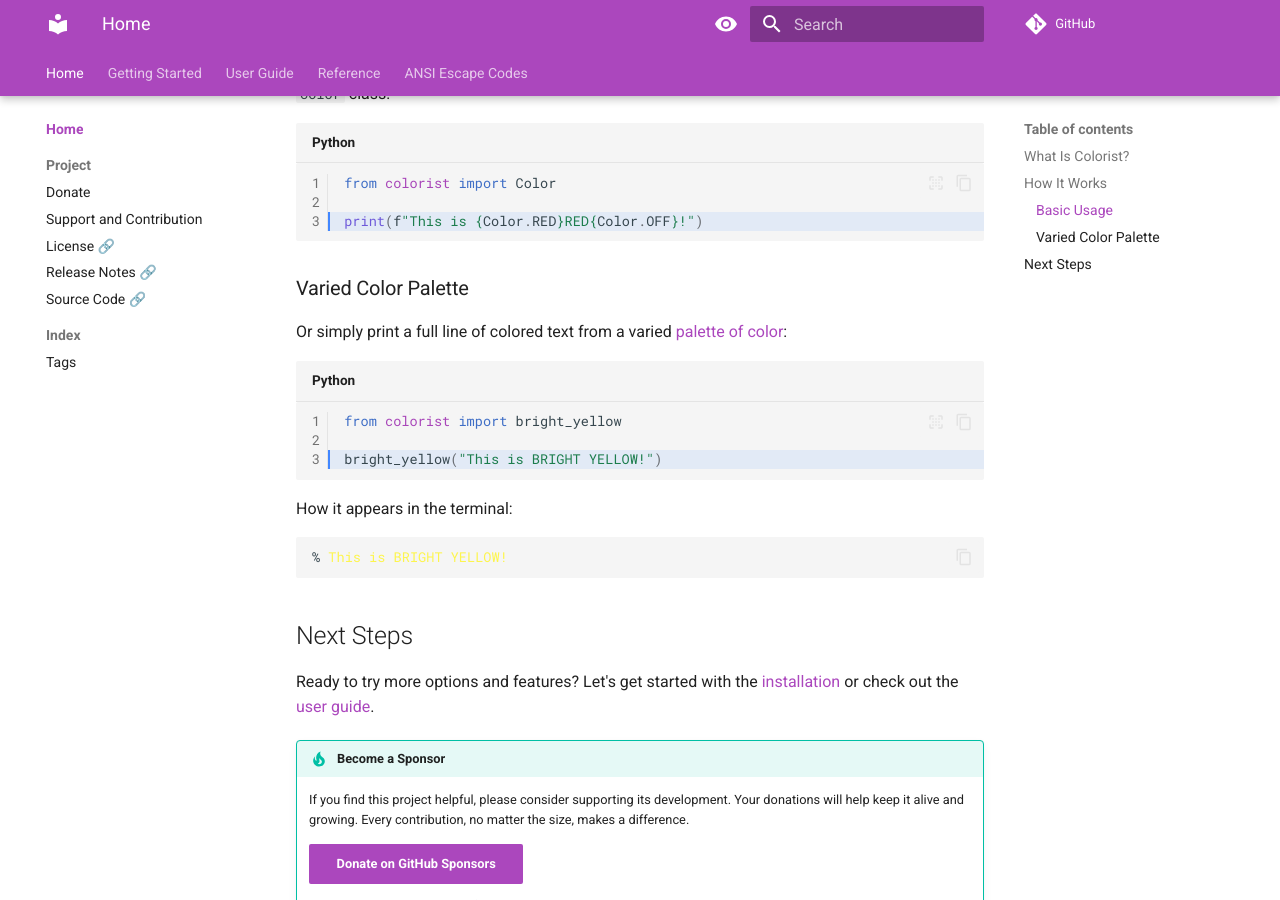
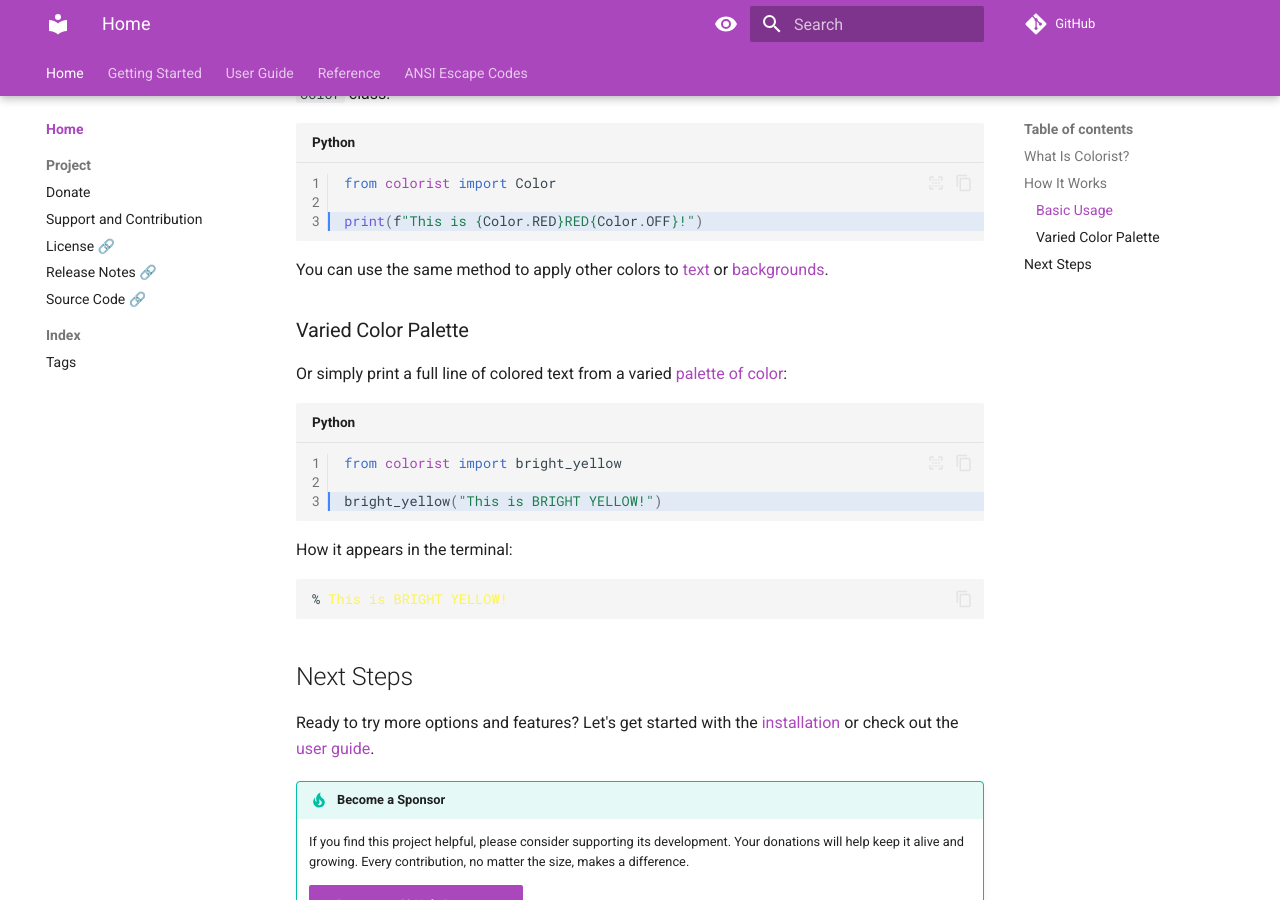
Before and after one commit to jakob-bagterp/colorist-for-python, an MkDocs documentation site: the page built from docs/index.md, in a window 1280 px wide and 900 px high, scrolled down 543 px. Built offline with MkDocs 1.6.1 and Material for MkDocs 9.7.7, drawn with Linux system fonts in a browser that asks for light colours; comment, search, counter and statistics services are not loaded; the version menu is left out.

Commit message:
Added links to go to user guide.

````diff
--- a/docs/index.md
+++ b/docs/index.md
@@ -29,6 +29,8 @@
 print(f"This is {Color.RED}RED{Color.OFF}!")
 ```
 
+You can use the same method to apply other colors to [text](user-guide/standard-colors/text-foreground.md) or [backgrounds](user-guide/standard-colors/background.md).
+
 ### Varied Color Palette
 Or simply print a full line of colored text from a varied [palette of color](./user-guide/standard-colors/text-foreground.md#print-line-of-colored-text):
 
````
